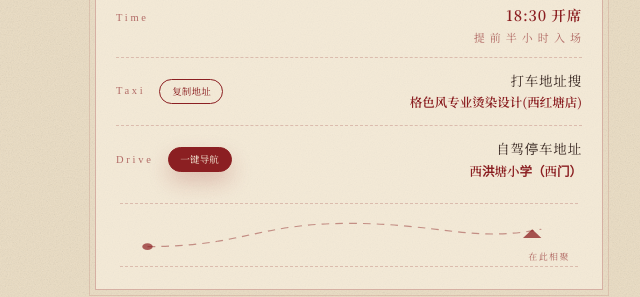
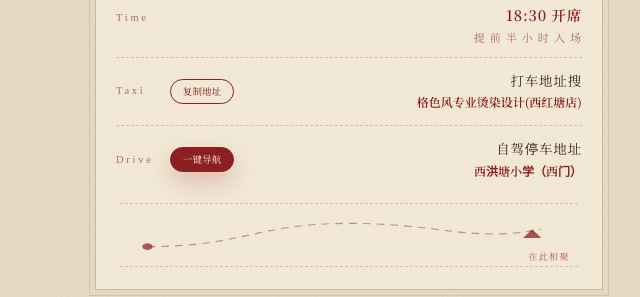
Before and after one commit to ZFour777/wedding-invite, a plain HTML site: page index.html in a window 1280 px wide. Shown: the part 11348-11645 px from the top of the page, 291-931 px from the left. Drawn offline with Linux system fonts and the light colour scheme; a web font is replaced by a local one.

Commit message:
地址行按钮对齐、触屏后 3 秒恢复自动滚动

```diff
--- a/index.html
+++ b/index.html
@@ -247,12 +247,13 @@ section{position:relative;padding:64px 0}
 
 /* 打车行：导航 / 复制 按钮置于「打车地址搜」左侧 */
 .card-line.addr-line{align-items:center;padding:12px 0}
+.card-line.addr-line .k{flex:0 0 40px;width:40px}
 .card-line.addr-line .v{flex:1 1 auto;min-width:0}
 .card-line.drive{border-bottom:0;padding-bottom:6px}
-.addr-row{display:flex;align-items:center;gap:9px;justify-content:flex-end}
+.addr-row{display:flex;align-items:center;gap:8px;justify-content:flex-end}
 .addr-acts{display:flex;flex-direction:column;gap:6px;flex:0 0 auto;width:64px}
 .addr-txt{text-align:right;line-height:1.6;flex:1 1 auto;min-width:0}
-.card-line .addr-row .addr-txt b{font-size:12.5px;line-height:1.5;letter-spacing:0;display:inline-block}
+.card-line .addr-row .addr-txt b{font-size:12px;line-height:1.5;letter-spacing:0;display:inline-block}
 .card-line .btn-mini{
   font-family:var(--serif-cn);font-size:9.5px;letter-spacing:.02em;text-indent:.02em;
   padding:6px 4px;line-height:1.2;border-radius:999px;white-space:nowrap;width:100%;
@@ -768,7 +769,7 @@ var sheetOpen = false;
 
 function now(){ return performance.now(); }
 function noteInteraction(){
-  pausedUntil = now() + 5200;
+  pausedUntil = now() + 3000;
 }
 ["wheel","touchstart","touchmove","pointerdown","mousedown","keydown"].forEach(function(ev){
   window.addEventListener(ev, noteInteraction, {passive:true});
```
